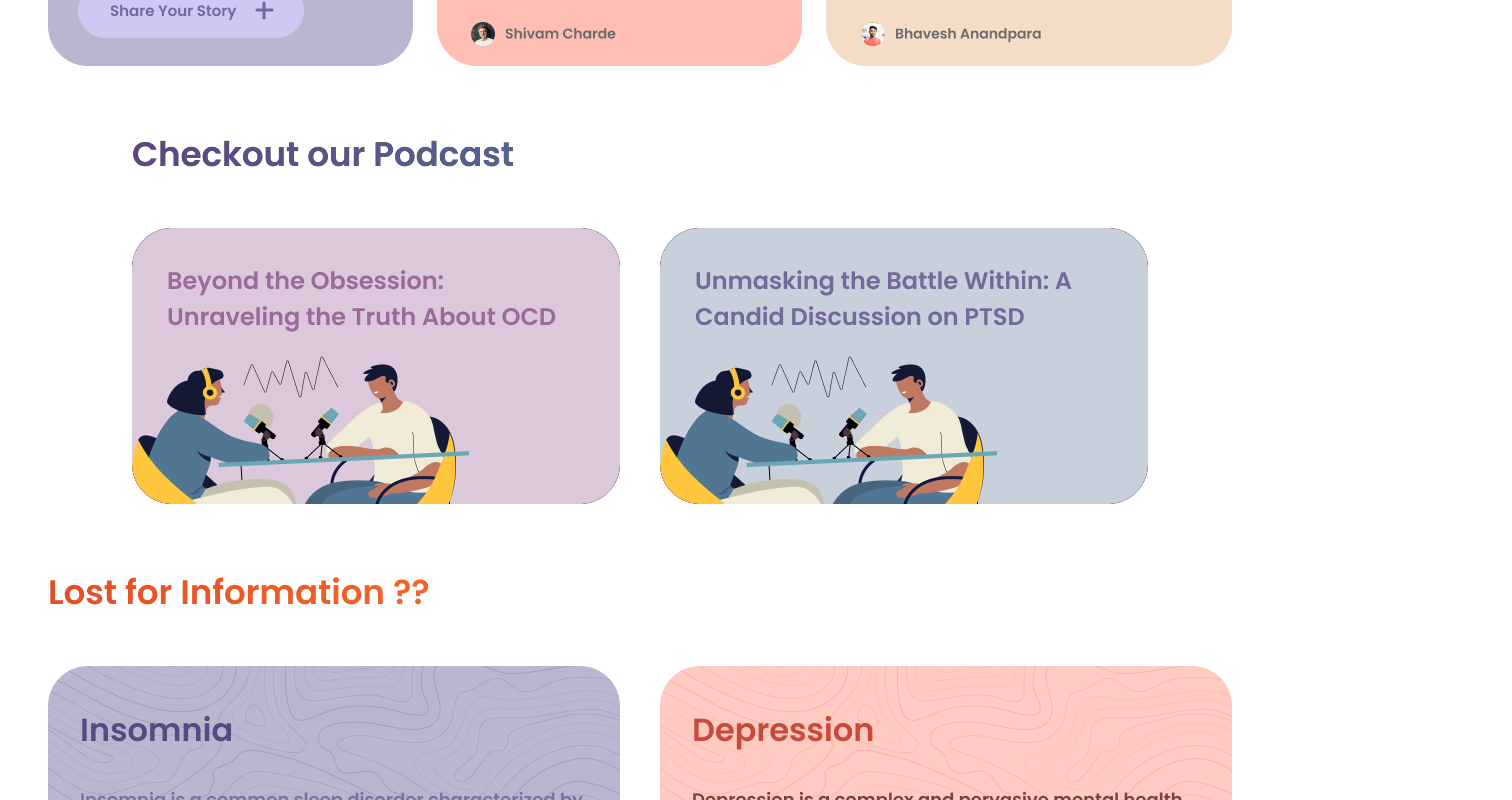
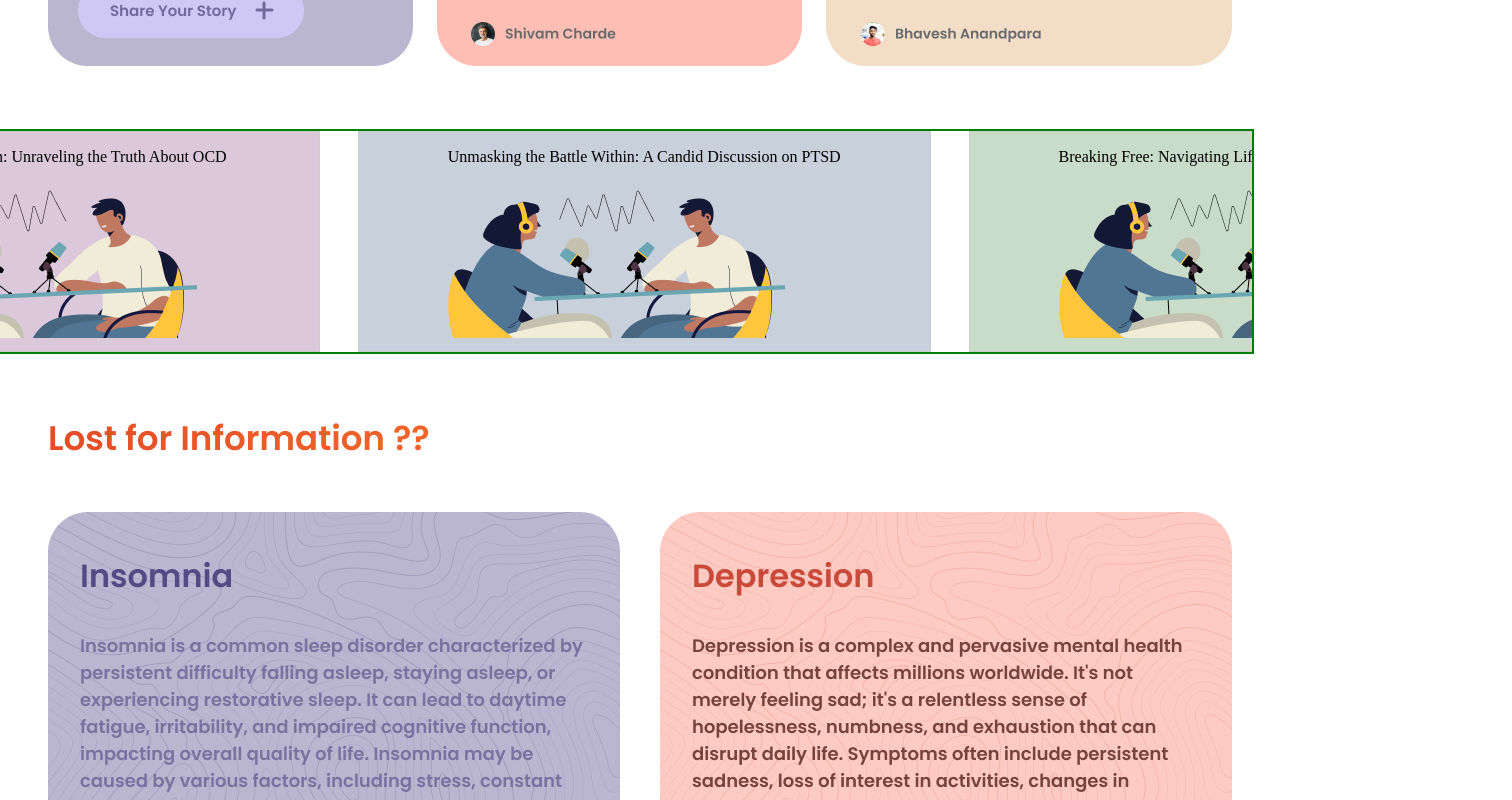
Before and after one commit to BhaveshAnandpara/ummeed, a React (Vite) app in the folder ummeed/: page /student in a window 1280 px wide. Shown: the part 1460-2260 px from the top of the page, 1512 px wide, since content can reach past the window. Built offline with nearby package versions, Linux system fonts and the light colour scheme.

Commit message:
Dynamic Podcast Cards Created but alignment remain

```diff
--- a/ummeed/src/pages/StudentDashboard/Home/Home.jsx
+++ b/ummeed/src/pages/StudentDashboard/Home/Home.jsx
@@ -6,6 +6,7 @@ import HomePagePicTwo from '../../../assets/Img/HomePagePicTwo.png'
 import HomePgeBlogThree from '../../../assets/Img/HomePgeBlogThree.png'
 import PodcastImg from '../../../assets/Img/PodcastImg.png'
 import Podcats from '../../../assets/Img/Podcats.png'
+import PodcastCard from './PodcastCard/PodcastCard'
 
 
 
@@ -24,10 +25,11 @@ export default function Home() {
       <img src={HomePgeBlogThree} alt="My Image" />
       </div>
       <div className="HomeThreeImg">
-      <img src={PodcastImg} alt="My Image" />
+      {/* <img src={PodcastImg} alt="My Image" /> */}<PodcastCard/>
       </div>
       <div className="HomeThreeImg">
       <img src={Podcats} alt="My Image" />
+
       </div>
     </div>
   )
--- /dev/null
+++ b/ummeed/src/pages/StudentDashboard/Home/PodcastCard/PodcastCard.css
@@ -0,0 +1,23 @@
+.horizontal-card-scroll {
+  border: 2px solid green;
+    width: 85%;
+    overflow: auto;
+    white-space: nowrap;
+
+    display: flex;
+}
+
+.card {
+  width: 540px;
+  height: 219px;
+  padding-left: 6%;
+  margin-right: 38px;
+  background-color: #f0f0f0;
+  padding-right: 6%;
+  border: 1px solid #ccc;
+
+}
+/* .podimg{
+
+  margin: -18%;
+} */
--- /dev/null
+++ b/ummeed/src/pages/StudentDashboard/Home/PodcastCard/PodcastCard.jsx
@@ -0,0 +1,31 @@
+import React from 'react'
+import '../PodcastCard/PodcastCard.css'
+import PodGroup from '../PodcastCard/PodGroup.png'
+const cardData = [
+    { title: 'Card 1', description: 'Beyond the Obsession: Unraveling the Truth About OCD' },
+    { title: 'Card 2', description: 'Unmasking the Battle Within: A Candid Discussion on PTSD' },
+    { title: 'Card 3', description: 'Breaking Free: Navigating Lifes Storms – A Conversation About Anxiety' },
+
+ // Add more card data as needed
+  ];
+  const backgroundColors = ["#DCC8DB", "#C8D0DC", "#C8DCC9"];
+
+export default function PodcastCard() {
+  return (
+    <div className="horizontal-card-scroll">
+      {cardData.map((card, index) => (
+        <div
+        key={index}
+        className="card"
+        style={{ backgroundColor: backgroundColors[index % backgroundColors.length] }}
+      >
+          {/* <h2>{card.title}</h2> */}
+          <p>{card.description}</p>
+          <div className="PodImg">
+          <img src={PodGroup} alt="My Image" />
+          </div>
+        </div>
+      ))}
+    </div>
+  )
+}
```
Also changed, not shown: ummeed/src/pages/StudentDashboard/Home/PodcastCard/PodGroup.png (added).
